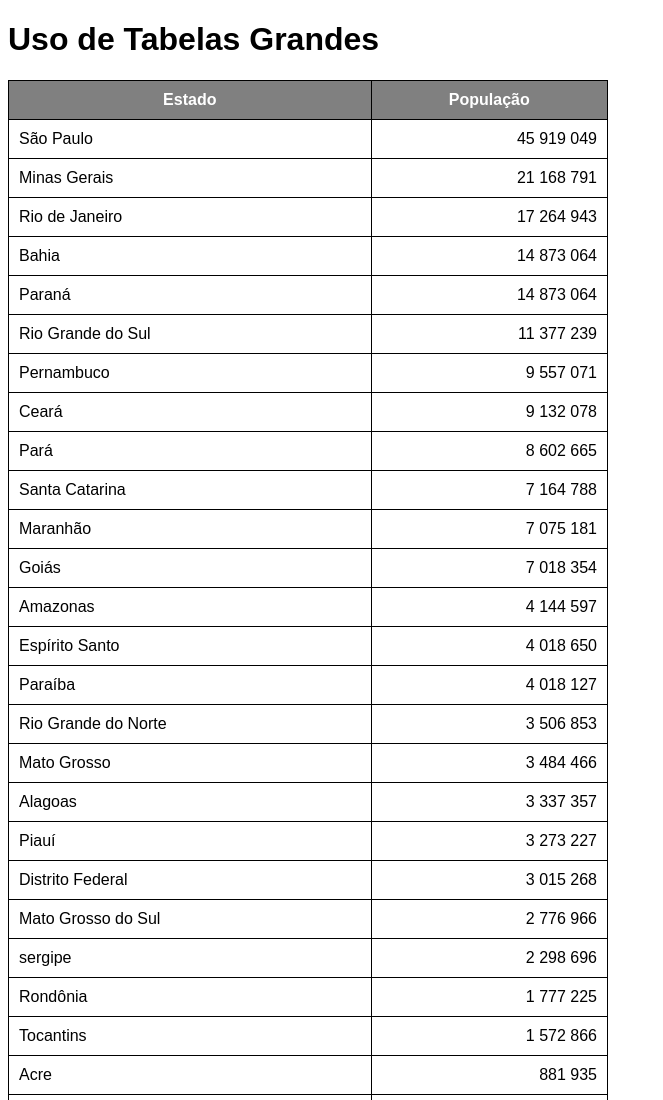
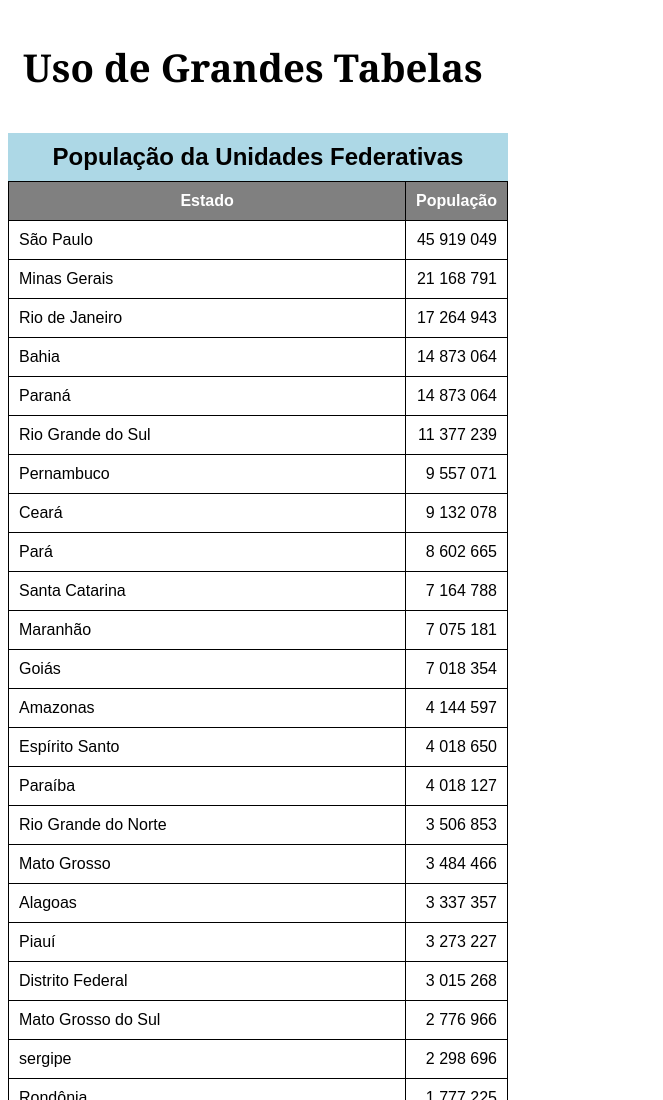
Before and after one commit to C4n2h4/html-css, a plain HTML site: page ex023/tabela002.html in a window 1280 px wide. Shown: the top 1100 px of the page, without its empty margins (0-663 px from the left). Drawn offline with Linux system fonts and the light colour scheme.

Commit message:
Update Tabela002

```diff
--- a/ex023/tabela002.html
+++ b/ex023/tabela002.html
@@ -5,11 +5,23 @@
     <meta name="viewport" content="width=device-width, initial-scale=1.0">
     <title>Tabela 02</title>
     <style>
+        h1{
+            font-size: 2.4em;
+            font-weight: bold;
+            padding: 15px;
+            font-family: Georgia, 'Times New Roman', Times, serif;
+        }
+        caption{
+            font-size: 1.5em;
+            font-weight: bold;
+            padding: 10px;
+            background-color: lightblue;
+        }
         body{
             font-family: Arial, Helvetica, sans-serif;
         }
         table{
-            width: 600px;
+            width: 500px;
             border-collapse: collapse;
         }
         td, th{
@@ -26,10 +38,11 @@
     </style>
 </head>
 <body>
-    <h1>Uso de Tabelas Grandes </h1>
+    <h1>Uso de Grandes Tabelas</h1>
     <!--
         Anatomia para tabelas Grandes
             Table
+                CAPTION
                 THEAD
                     TR, TD, TH
                 TBODY
@@ -39,9 +52,10 @@
     -->
 </body>
     <table>
+        <caption>População da Unidades Federativas</caption>
         <thead>
-            <th>Estado</th>
-            <th>População</th>
+            <th scope="col">Estado</th>
+            <th scope="col" style="width: 50px;">População</th>
 
         </thead>
         <tbody>
@@ -157,7 +171,7 @@
         </tbody>
         <tfoot>
             <tr>
-                <th>Total de Habitantes</th>
+                <th scope="row">Total de Habitantes</th>
                 <td class="num"><strong>210 147 125</strong></td>
             </tr>
         </tfoot>
```
